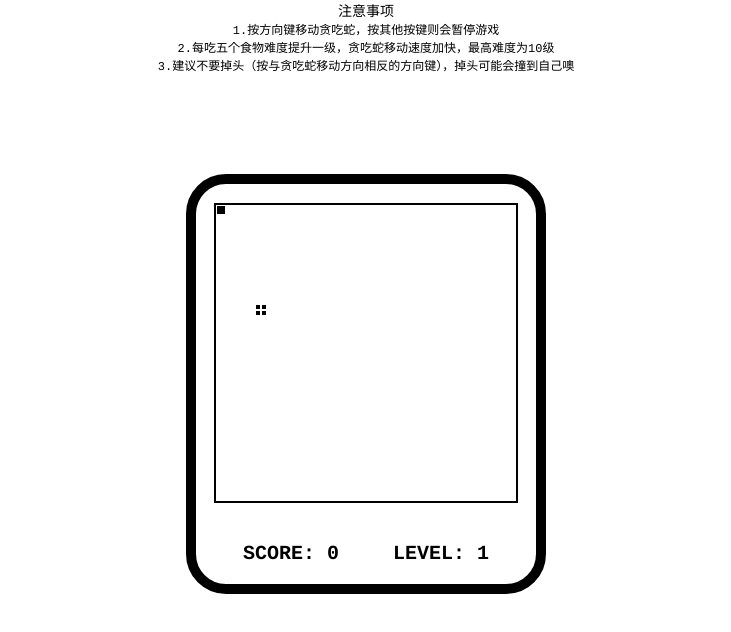
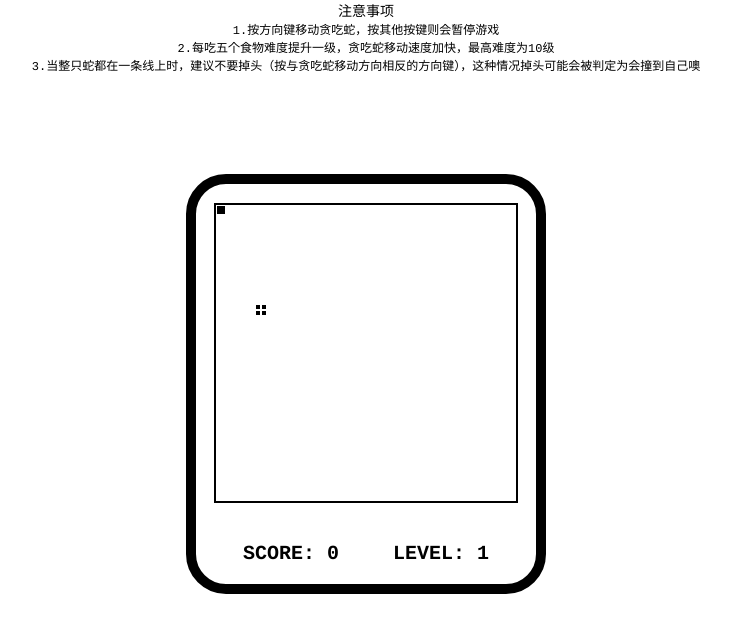
Before and after one commit to 1493323731/Greedy-snake, a website built with webpack: page src/index.html in a window 1280 px wide. Shown: the whole page, without its empty margins (274-1005 px from the left). Built offline with nearby package versions, Linux system fonts and the light colour scheme.

Commit message:
修改了注意事项

```diff
--- a/src/index.html
+++ b/src/index.html
@@ -13,7 +13,8 @@
     <h5>注意事项</h5>
     <p>1.按方向键移动贪吃蛇，按其他按键则会暂停游戏</p>
     <p>2.每吃五个食物难度提升一级，贪吃蛇移动速度加快，最高难度为10级</p>
-    <p>3.建议不要掉头（按与贪吃蛇移动方向相反的方向键），掉头可能会撞到自己噢</p>
+    <p>3.当整只蛇都在一条线上时，建议不要掉头（按与贪吃蛇移动方向相反的方向键），这种情况掉头可能会被判定为会撞到自己噢</p>
+    <!-- bug:食物会出现在蛇身上，防止掉头功能会导致蛇头位置错乱 -->
     <!-- 创建游戏的主容器 -->
     <div id="main">
         <!-- 创建游戏舞台 -->
```
